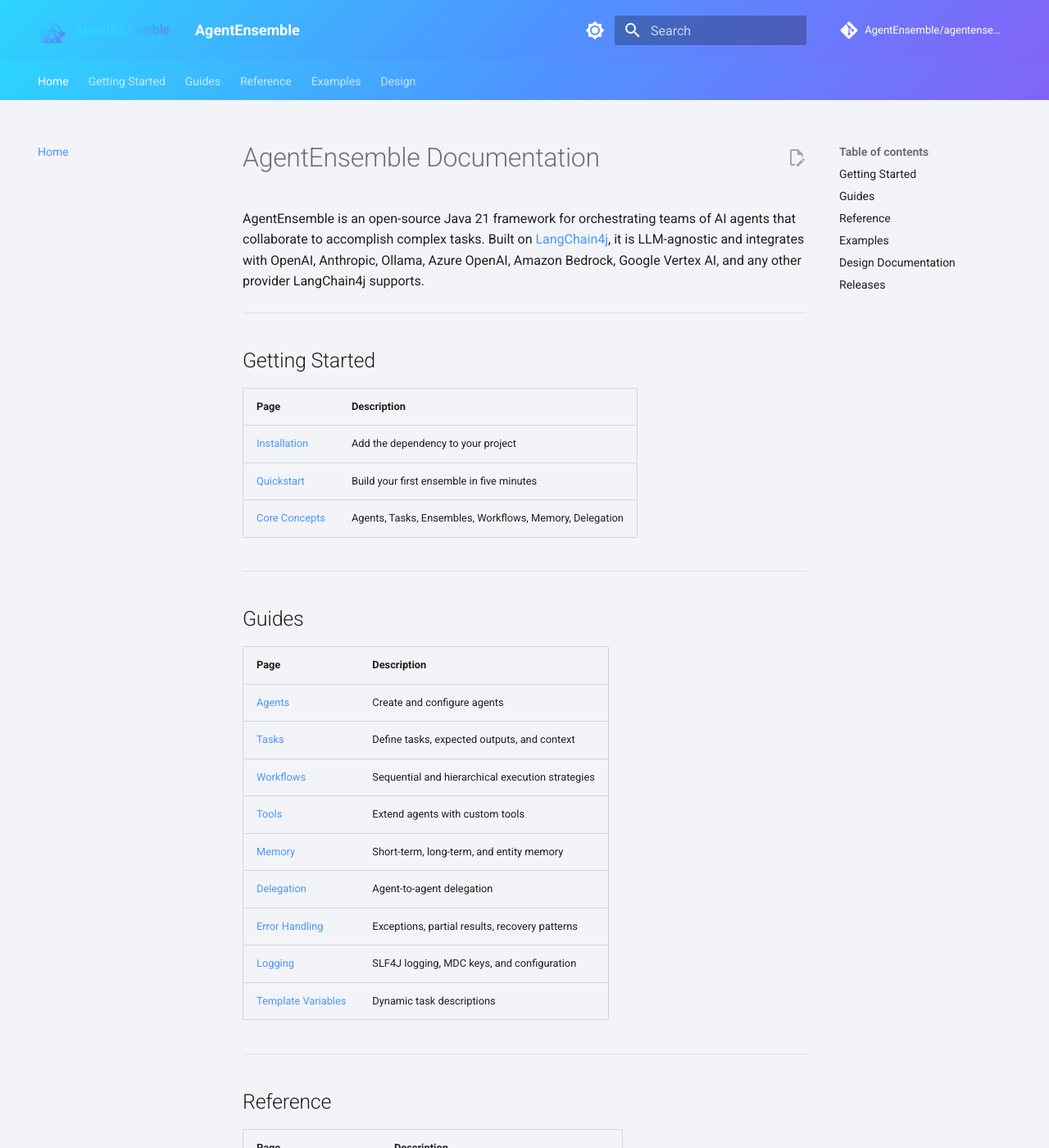
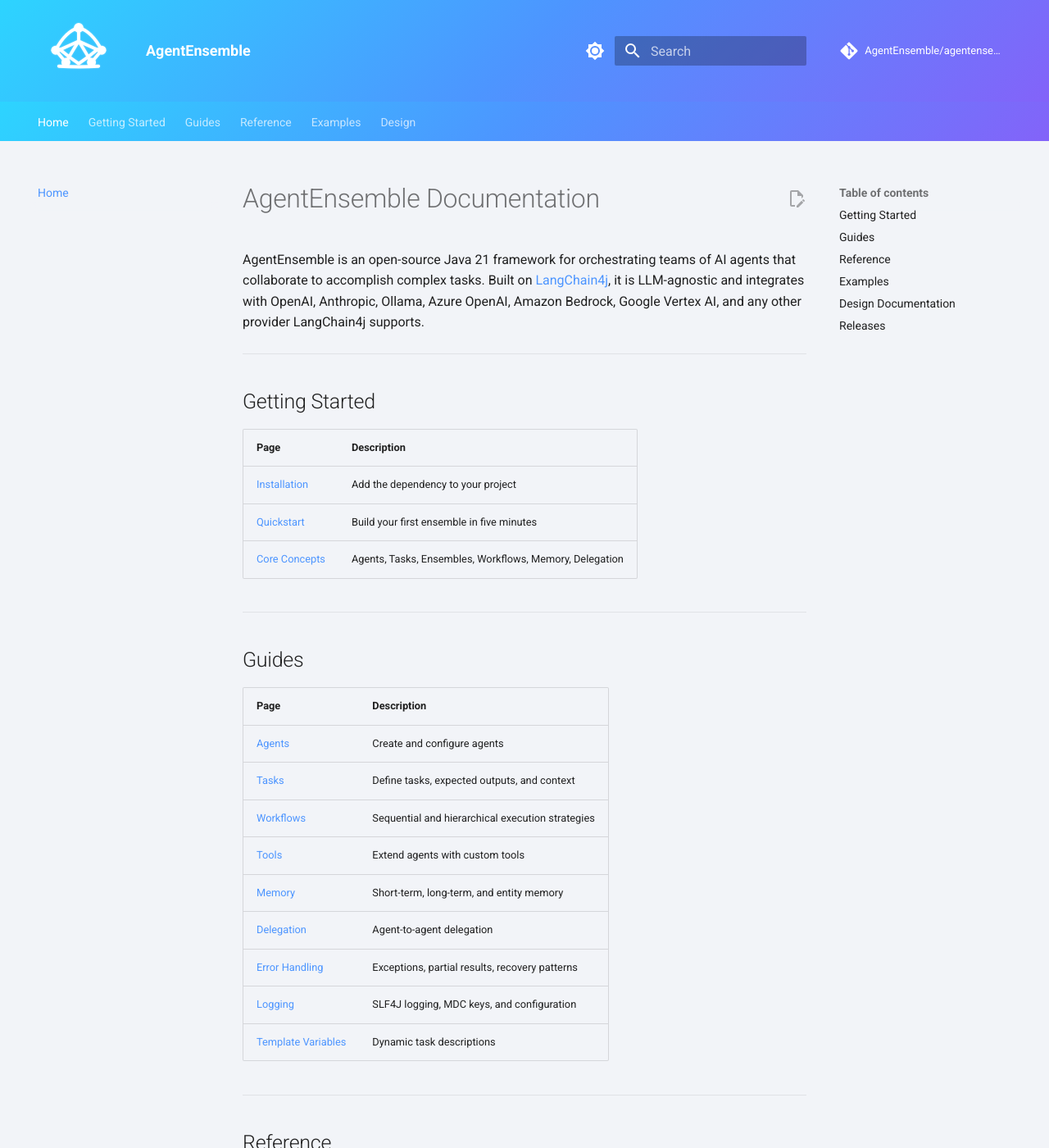
Before and after one commit to AgentEnsemble/agentensemble, an MkDocs documentation site: the page built from docs/index.md, in a window 1280 px wide and 1400 px high. Shown: the whole window at 82% size. Built offline with MkDocs 1.6.1 and Material for MkDocs 9.7.7, drawn with Linux system fonts in a browser that asks for light colours; comment, search, counter and statistics services are not loaded.

Commit message:
docs: switch to white logo mark SVG at 100px height
- Replace horizontal PNG logo with white-coloured mark SVG
- White strokes/fills stand out against the gradient header background
- Display at 100px height via CSS
- Remove docs/assets/logo.png

```diff
--- a/docs/stylesheets/custom.css
+++ b/docs/stylesheets/custom.css
@@ -80,10 +80,10 @@
 
 /* ---------------------------------------------------------------------------
    Logo sizing
-   The horizontal PNG (mark + wordmark) is 256x80px @2x. Display at 40px
-   height so it is crisp on both standard and HiDPI (retina) screens.
+   White mark SVG displayed at 100px in the header.
 --------------------------------------------------------------------------- */
-.md-header__button.md-logo img {
-  height: 2.5rem;
+.md-header__button.md-logo img,
+.md-header__button.md-logo svg {
+  height: 100px;
   width: auto;
 }
--- a/mkdocs.yml
+++ b/mkdocs.yml
@@ -13,7 +13,7 @@
 
 theme:
   name: material
-  logo: assets/logo.png
+  logo: assets/logo.svg
   favicon: assets/favicon.svg
   palette:
     - media: "(prefers-color-scheme: light)"
```
Also changed, not shown: docs/assets/logo.png (deleted), docs/assets/logo.svg (added).
